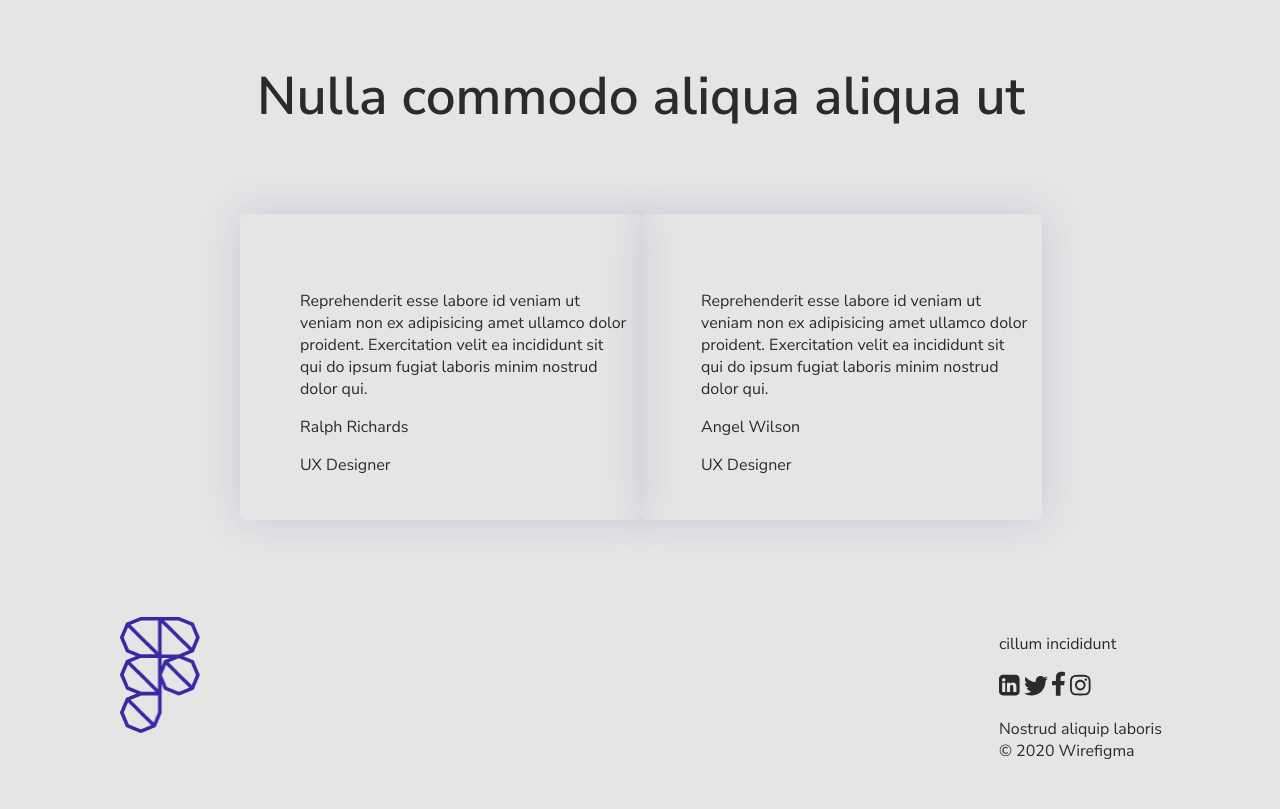
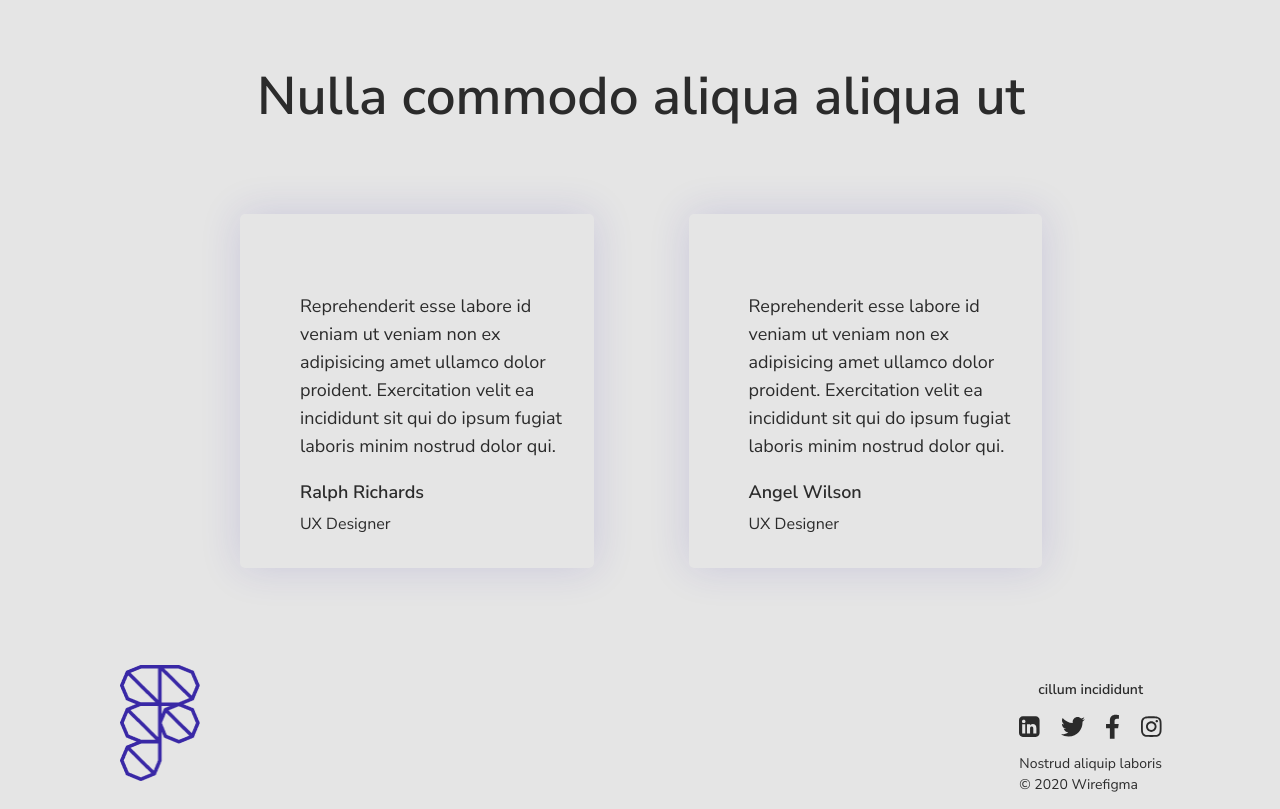
Before and after one commit to kryukova-ana/task-4, a website: page src/index.html in a window 1280 px wide. Shown: the part 2360-3169 px from the top of the page. Before the commit the page ends 3138 px from the top, so only its background shows below. Drawn offline with nearby package versions, Linux system fonts and the light colour scheme; files that its build step writes are made by us from their sources; files whose address does not match are found by name.

Commit message:
apd 06.12

```diff
--- a/src/assets/scss/_style.scss
+++ b/src/assets/scss/_style.scss
@@ -157,16 +157,28 @@
   display: flex;
   flex-direction: row;
   justify-content: space-between;
-  padding: 81px 120px 0 120px;
+  padding: 81px 25px 0 120px;
 }
 .card-text {
   max-width: 438px;
   box-shadow: 0px 0px 40px rgba(57, 40, 166, 0.15);
   border-radius: 5px;
   padding: 60px 14px 28px 60px;
+  font-size: 18px;
+  line-height: 28px;
+  margin-right: 95px;
 }
 .card-text-main {
-
+  font-size: 18px;
+  line-height: 28px;
+}
+.card-text-bold {
+  font-weight: bold;
+  line-height: 28px;
+}
+.card-text-size {
+  font-size: 16px;
+  line-height: 0px;
 
 }
 .footer {
@@ -175,3 +187,17 @@
   justify-content: space-between;
   padding-top: 97px;
 }
+.contact {
+  text-align: left;
+  font-size: 14px;
+  line-height: 21px;
+}
+.contact-head {
+  font-weight: bold;
+  text-align: center;
+}
+.contact-social {
+  display: flex;
+  flex-direction: row;
+  justify-content: space-between;
+}
--- a/src/index.html
+++ b/src/index.html
@@ -88,25 +88,25 @@
     <div class="section-head">Nulla commodo aliqua aliqua ut</div>
     <div class="section-card">
         <div class="card-text">
-            <p class="card-text-main">Reprehenderit esse labore id veniam ut veniam non ex adipisicing amet ullamco dolor proident.
+            <p >Reprehenderit esse labore id veniam ut veniam non ex adipisicing amet ullamco dolor proident.
                 Exercitation velit ea incididunt sit qui do ipsum fugiat laboris minim nostrud dolor qui.</p>
-            <p>Ralph Richards</p>
-            <p>UX Designer</p>
+            <p class="card-text-bold">Ralph Richards</p>
+            <p class="card-text-size">UX Designer</p>
         </div>
         <div class="card-text">
-            <p class="card-text-main">Reprehenderit esse labore id veniam ut veniam non ex adipisicing amet ullamco dolor proident.
+            <p >Reprehenderit esse labore id veniam ut veniam non ex adipisicing amet ullamco dolor proident.
                 Exercitation velit ea incididunt sit qui do ipsum fugiat laboris minim nostrud dolor qui.</p>
-            <p>Angel Wilson</p>
-            <p>UX Designer</p>
+            <p class="card-text-bold">Angel Wilson</p>
+            <p class="card-text-size">UX Designer</p>
         </div>
     </div>
 </div>
 </body>
 <footer class=" footer">
     <img src="@@webRoot/assets/img/icon.png" alt="in" width="80px" height="116px">
-    <div class="">
-        <p>cillum incididunt</p>
-        <div>
+    <div class="contact">
+        <p class="contact-head">cillum incididunt</p>
+        <div class="contact-social">
             <img src="@@webRoot/assets/img/in.svg" alt="tw">
             <img src="@@webRoot/assets/img/tw.svg" alt="f">
             <img src="@@webRoot/assets/img/fcb.svg" alt="inst">
```
